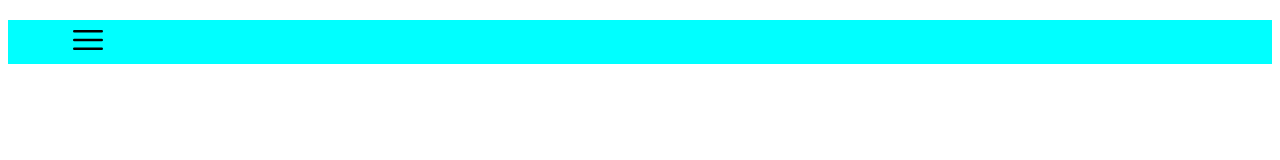
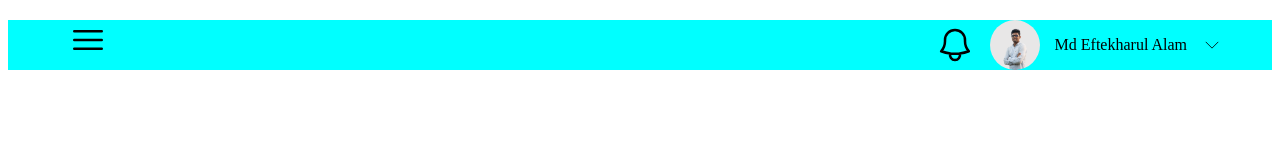
Before and after one commit to EftekharAlam2/User-Profile, a plain HTML site: page index.html in a window 1280 px wide. Drawn offline with Linux system fonts and the light colour scheme.

Commit message:
navbar added

```diff
--- a/index.html
+++ b/index.html
@@ -7,8 +7,8 @@
     <link rel="stylesheet" href="style.css" />
   </head>
   <body>
-    <header>
-      <div class="header1">
+    <header class="nav-bar">
+      <div>
         <svg
           xmlns="http://www.w3.org/2000/svg"
           fill="none"
@@ -24,6 +24,38 @@
           />
         </svg>
       </div>
+      <div class="navbar-section2">
+        <svg
+          xmlns="http://www.w3.org/2000/svg"
+          fill="none"
+          viewBox="0 0 24 24"
+          stroke-width="1.5"
+          stroke="currentColor"
+          class="w-6 h-6 icon1"
+        >
+          <path
+            stroke-linecap="round"
+            stroke-linejoin="round"
+            d="M14.857 17.082a23.848 23.848 0 005.454-1.31A8.967 8.967 0 0118 9.75v-.7V9A6 6 0 006 9v.75a8.967 8.967 0 01-2.312 6.022c1.733.64 3.56 1.085 5.455 1.31m5.714 0a24.255 24.255 0 01-5.714 0m5.714 0a3 3 0 11-5.714 0"
+          />
+        </svg>
+        <img class="nav-bar-img" src="images/ek.png" alt="" />
+        <p>Md Eftekharul Alam</p>
+        <svg
+          xmlns="http://www.w3.org/2000/svg"
+          fill="none"
+          viewBox="0 0 24 24"
+          strokeWidth="{1.5}"
+          stroke="currentColor"
+          class="w-6 h-6 icon2"
+        >
+          <path
+            strokeLinecap="round"
+            strokeLinejoin="round"
+            d="M19.5 8.25l-7.5 7.5-7.5-7.5"
+          />
+        </svg>
+      </div>
     </header>
   </body>
 </html>
--- a/style.css
+++ b/style.css
@@ -1,6 +1,12 @@
-.header1 {
+* {
+  font-style: sans-serif;
+}
+
+.nav-bar {
   margin-top: 20px;
   margin-bottom: 20px;
+  display: flex;
+  justify-content: space-between;
   background-color: aqua;
 }
 
@@ -8,3 +14,18 @@
   width: 40px;
   padding-left: 60px;
 }
+
+.navbar-section2 {
+  padding-right: 50px;
+  display: flex;
+  gap: 15px;
+}
+
+.nav-bar-img {
+  width: 50px;
+  border-radius: 50%;
+}
+
+.icon2 {
+  width: 20px;
+}
```
Also changed, not shown: images/ek.png (added).
